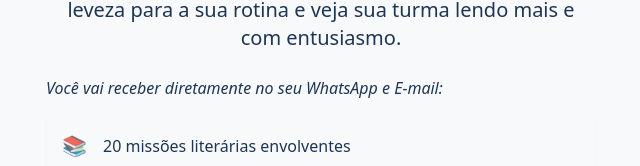
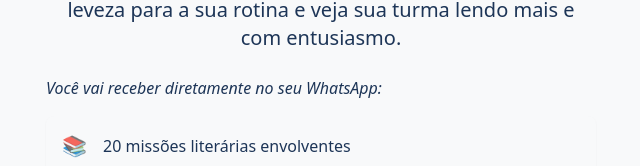
Before and after one commit to tjgontijo/prof-didatica, a Next.js app: page /projeto-literario in a window 1280 px wide. Shown: the part 364-530 px from the top of the page, without its empty margins (319-959 px from the left). Built offline with nearby package versions, Linux system fonts and the light colour scheme.

Commit message:
Update page.tsx

```diff
--- a/src/app/projeto-literario/page.tsx
+++ b/src/app/projeto-literario/page.tsx
@@ -94,7 +94,7 @@ export default function Page() {
             </h2>
             <div className="mx-auto text-left">
               <p className="text-md text-[#1D3557] italic my-4 text-left">
-                Você vai receber diretamente no seu WhatsApp e E-mail:
+                Você vai receber diretamente no seu WhatsApp:
               </p>
             </div>
             <div className="grid grid-cols-1 gap-4 max-w-xl mx-auto text-left mb-8">
@@ -591,7 +591,7 @@ export default function Page() {
                     </span>
                   </summary>
                   <div className="p-4 bg-white">
-                    <p className="text-gray-800">O material é 100% digital. Assim que a compra é confirmada, você recebe tudo por e-mail e Whatsapp, pronto para baixar e imprimir quantas vezes quiser.</p>
+                    <p className="text-gray-800">O material é 100% digital, em PDF. Assim que a compra é confirmada, você recebe tudo por Whatsapp, pronto para baixar e imprimir quantas vezes quiser.</p>
                   </div>
                 </details>
               </div>
@@ -621,7 +621,7 @@ export default function Page() {
                     </span>
                   </summary>
                   <div className="p-4 bg-white">
-                    <p className="text-gray-800">Depois do pagamento, você recebe um e-mail e uma mensagem no seu Whatsapp com o link para download do Google Drive. É tudo simples, direto e com acesso imediato.</p>
+                    <p className="text-gray-800">Depois do pagamento, você vai receber uma mensagem no seu Whatsapp com o link do Google Drive para baixar seus materiais. É tudo simples, direto e com acesso imediato.</p>
                   </div>
                 </details>
               </div>
```
